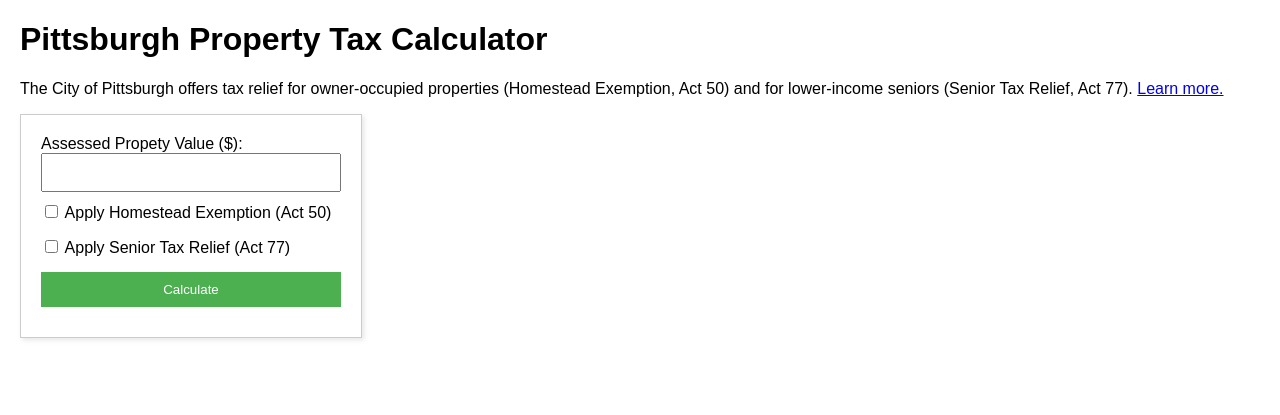
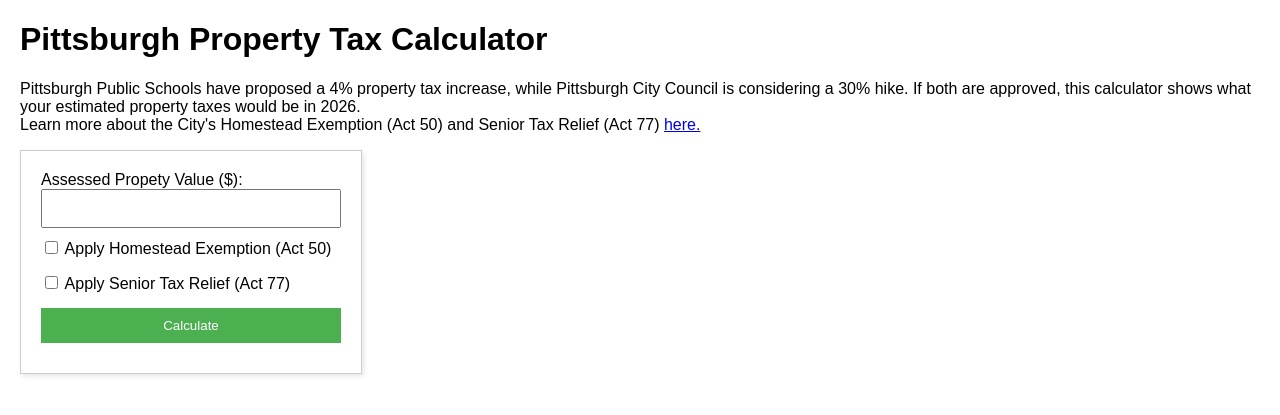
Before and after one commit to patrickcdoyle1/pgh-prop-calc, a Flask app: page / in a window 1280 px wide. Shown: the top 415 px of the page. Run offline with Flask 3, Linux system fonts and the light colour scheme.

Commit message:
adding new amounts and explanation

```diff
--- a/app.py
+++ b/app.py
@@ -25,7 +25,11 @@ def calculator():
     city = None
     parks = None
     library = None
+    schools = None
     total = None
+    city_new = None
+    schools_new = None
+    total_new = None
     error = None
 
     # Initialize homestead_status to hold the selected value for template persistence
@@ -51,10 +55,12 @@ def calculator():
 
             # 1. Initialize total deduction amount
             total_deduction = 0
+            school_deduction = 0
 
             # 2. Calculate Homestead Exemption (Act 50) $15,000 deduction
             if homestead_applied == 'yes':
                 total_deduction += 15000
+                school_deduction = 43750
 
             # 3. Calculate Senior Tax Relief (Act 77): 40% reduction
             #    Applied to the ORIGINAL Assessed Value (num1)
@@ -64,6 +70,7 @@ def calculator():
 
             # 4. Calculate Taxable Value
             taxable_value = num1 - total_deduction
+            school_value = num1 - school_deduction
 
             # Ensure the taxable value is never negative
             if taxable_value < 0:
@@ -73,7 +80,12 @@ def calculator():
             city = taxable_value * 0.00806
             parks = taxable_value * 0.0005
             library = taxable_value * 0.00025
-            total = city + parks + library
+            schools = school_value * 0.01025
+            total = city + parks + library + schools
+
+            city_new = taxable_value * 0.001048
+            schools_new = school_value * 0.01066
+            total_new = city_new + parks + library + schools_new
 
 
         except ValueError:
@@ -86,7 +98,11 @@ def calculator():
                            city=city,
                            parks=parks,
                            library=library,
+                           schools = schools,
                            total=total,
+                           city_new=city_new,
+                           schools_new=schools_new,
+                           total_new=total_new,
                            error=error,
                            homestead_status=homestead_status,
                            senior_status=senior_status)
--- a/templates/calculator.html
+++ b/templates/calculator.html
@@ -18,10 +18,13 @@
 
     <h1>Pittsburgh Property Tax Calculator</h1>
     <p>
-        The City of Pittsburgh offers tax relief for owner-occupied properties (Homestead Exemption, Act 50) and for
-        lower-income seniors (Senior Tax Relief, Act 77).
+        Pittsburgh Public Schools have proposed a 4% property tax increase, while Pittsburgh City Council is
+        considering a 30% hike. If both are approved, this calculator shows what your estimated property taxes would be in 2026.
+    <br>
+        Learn more about the City's Homestead Exemption (Act 50) and Senior Tax Relief (Act 77)
+<a href="https://www.pittsburghpa.gov/City-Government/Finance-Budget/Taxes/Tax-FAQs" target="_blank">here.</a>
 
-        <a href="https://www.pittsburghpa.gov/City-Government/Finance-Budget/Taxes/Tax-FAQs" target="_blank">Learn more.</a>
+
     </p>
 
     <div class="calculator">
@@ -58,11 +61,19 @@
             </div>
         {% elif city is not none %}
             <div class="city">
-                <p><strong>Estimated Property Taxes:</strong></p>
+                <p><strong>Estimated 2025 Property Taxes:</strong></p>
                 <p>City tax:${{ "%.2f"|format(city) }}</p>
                 <p>Parks tax: ${{ "%.2f"|format(parks) }}</p>
                 <p>Library tax: ${{ "%.2f"|format(library) }}</p>
+                <p>Schools tax: ${{ "%.2f"|format(schools) }}</p>
                 <p>Total: ${{ "%.2f"|format(total) }}</p>
+                <br>
+                <p><strong>Estimated 2026 Property Taxes:</strong></p>
+                <p>City tax:${{ "%.2f"|format(city_new) }}</p>
+                <p>Parks tax: ${{ "%.2f"|format(parks) }}</p>
+                <p>Library tax: ${{ "%.2f"|format(library) }}</p>
+                <p>Schools tax: ${{ "%.2f"|format(schools_new) }}</p>
+                <p>Total: ${{ "%.2f"|format(total_new) }}</p>
             </div>
         {% endif %}
     </div>
```
